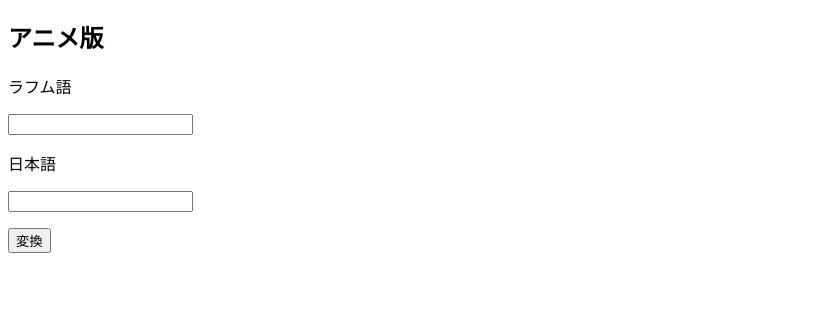
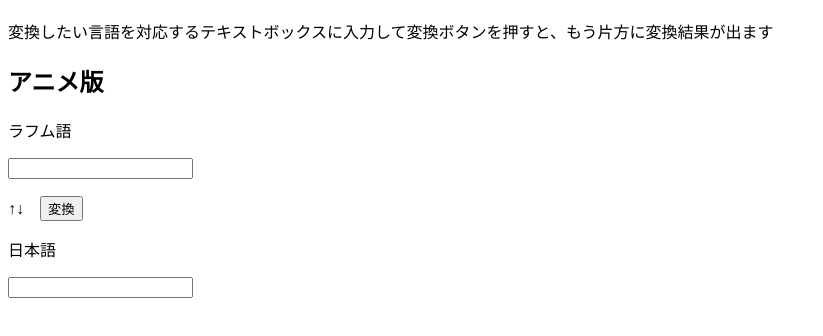
Before and after one commit to Hydrogen-Fluoride/Lahmu, a plain HTML site: page index.html in a window 1280 px wide. Shown: the part 70-406 px from the top of the page, without its empty margins (0-823 px from the left). Drawn offline with Linux system fonts and the light colour scheme.

Commit message:
レイアウト変更

```diff
--- a/index.html
+++ b/index.html
@@ -7,6 +7,9 @@
   </head>
   <body>
     <h1>ラフム語変換機</h1>
+    <p>
+      変換したい言語を対応するテキストボックスに入力して変換ボタンを押すと、もう片方に変換結果が出ます
+    </p>
     <!-- <h2>ゲーム版</h2>
     <form>
       <p>ラフム語</p>
@@ -19,9 +22,9 @@
     <form>
       <p>ラフム語</p>
       <input type="text" id="animeLahmu" />
+      <p>↑↓　<input type="button" value="変換" id="animeSubmit" /></p>
       <p>日本語</p>
       <input type="text" id="animeJapanese" />
-      <p><input type="button" value="変換" id="animeSubmit" /></p>
     </form>
     <script src="main.js"></script>
   </body>
```
